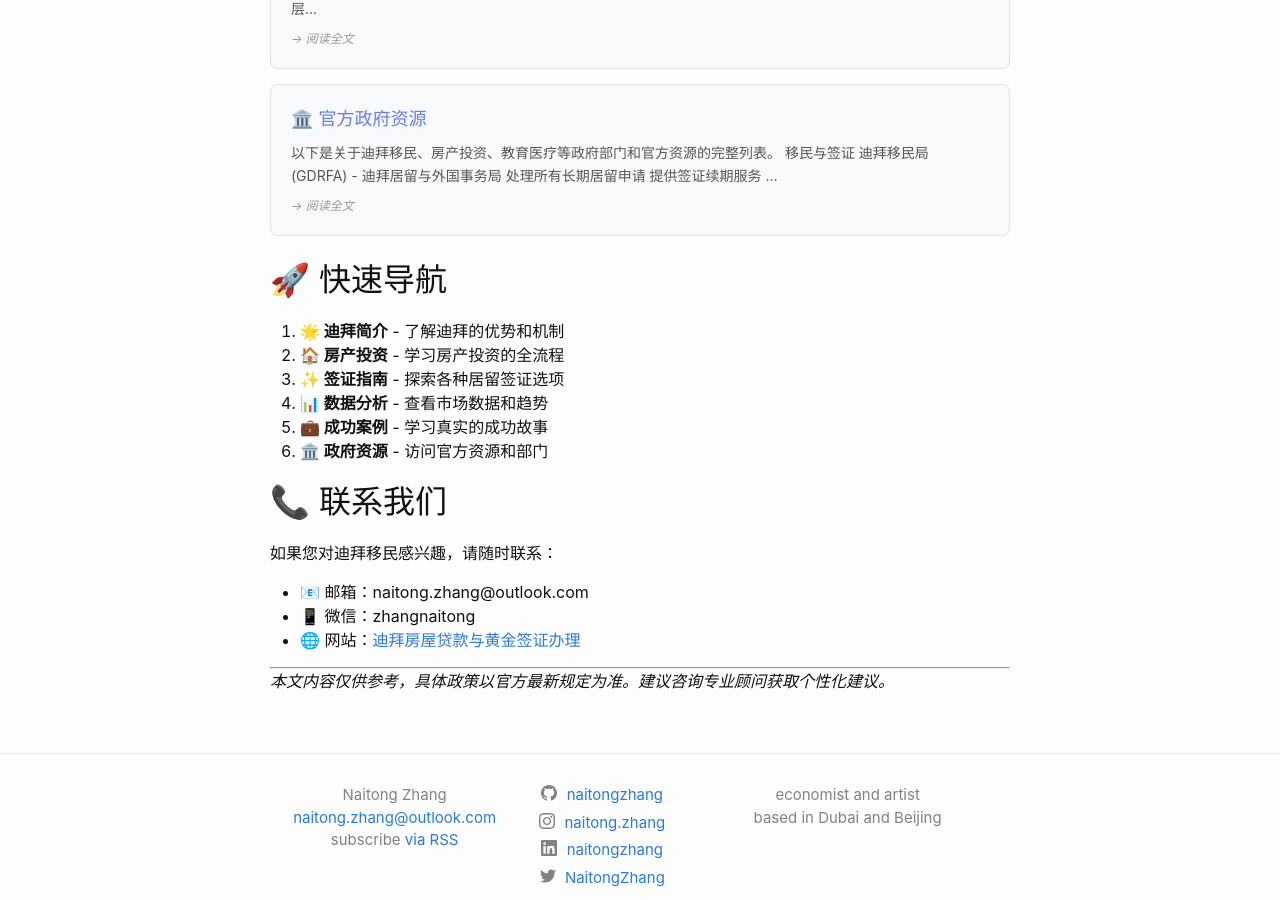
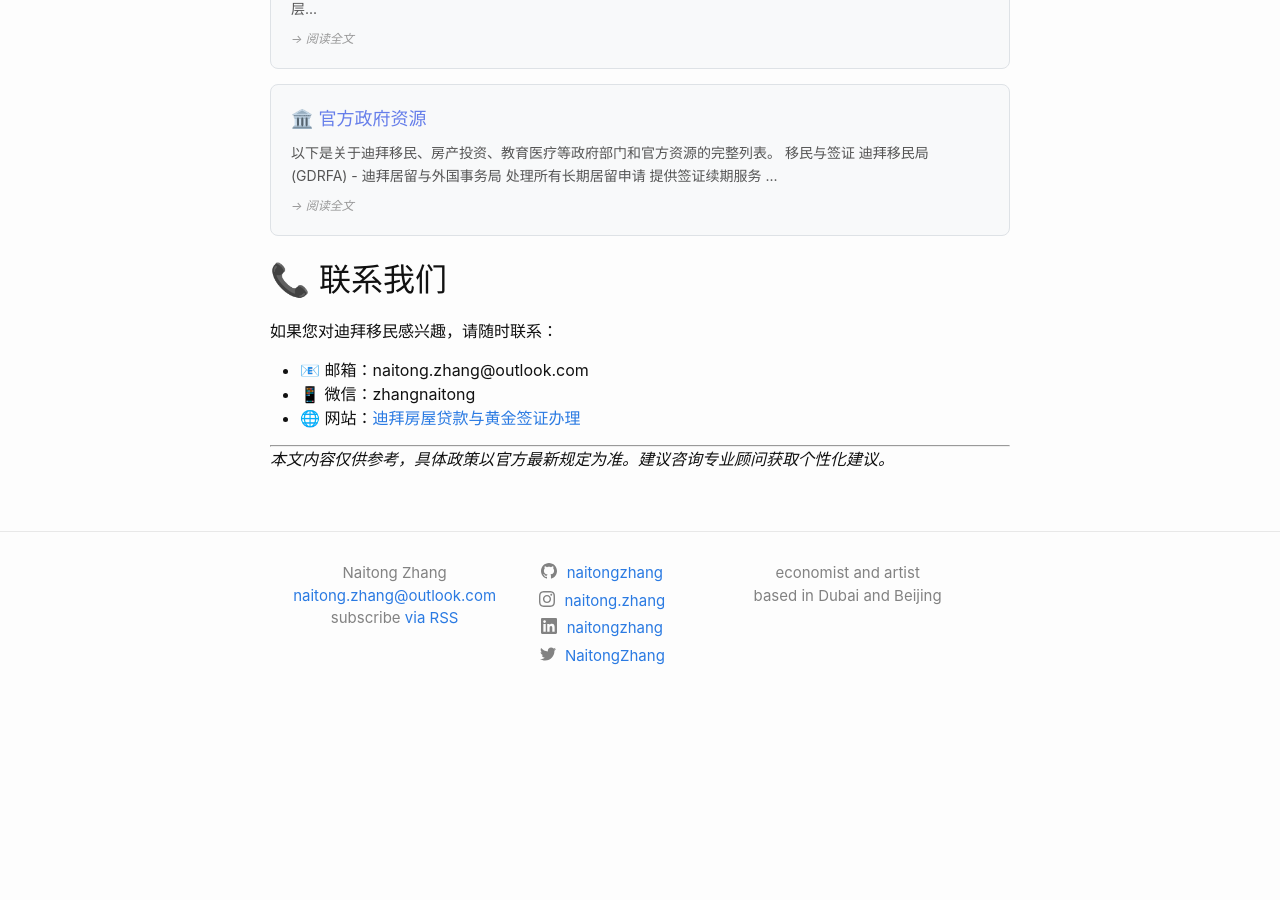
Before and after one commit to naitongzhang/naitongzhang.github.io, a Jekyll site: the page built from arkplan.md, in a window 1280 px wide and 900 px high, scrolled down 1444 px. Built offline with Jekyll 4.4.1, drawn with Linux system fonts in a browser that asks for light colours; after the commit the page ends 2171 px from its top, so only the background shows below that.

Commit message:
Update arkplan.md

```diff
--- a/arkplan.md
+++ b/arkplan.md
@@ -103,15 +103,6 @@ layout: page
   {% endfor %}
 </div>
 
-## 🚀 快速导航
-
-1. **🌟 迪拜简介** - 了解迪拜的优势和机制
-2. **🏠 房产投资** - 学习房产投资的全流程
-3. **✨ 签证指南** - 探索各种居留签证选项
-4. **📊 数据分析** - 查看市场数据和趋势
-5. **💼 成功案例** - 学习真实的成功故事
-6. **🏛️ 政府资源** - 访问官方资源和部门
-
 ## 📞 联系我们
 
 如果您对迪拜移民感兴趣，请随时联系：
```
